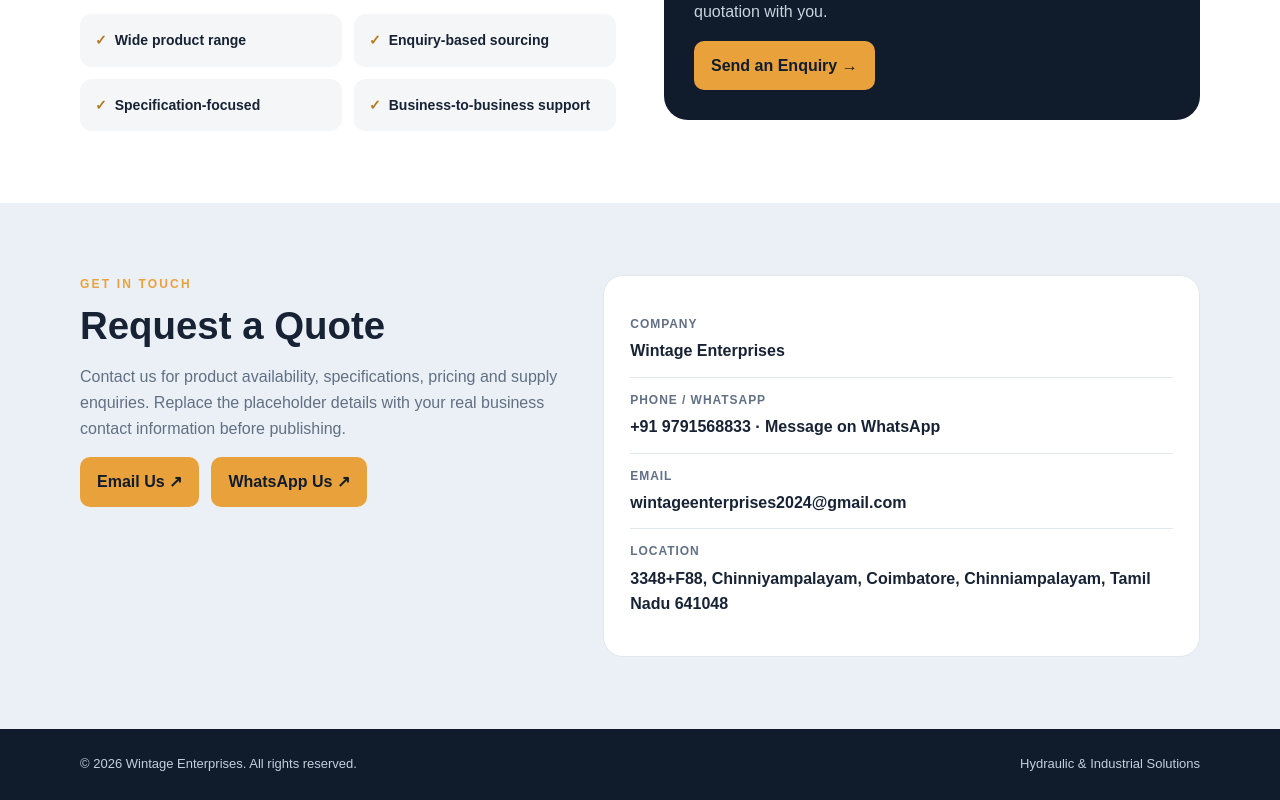
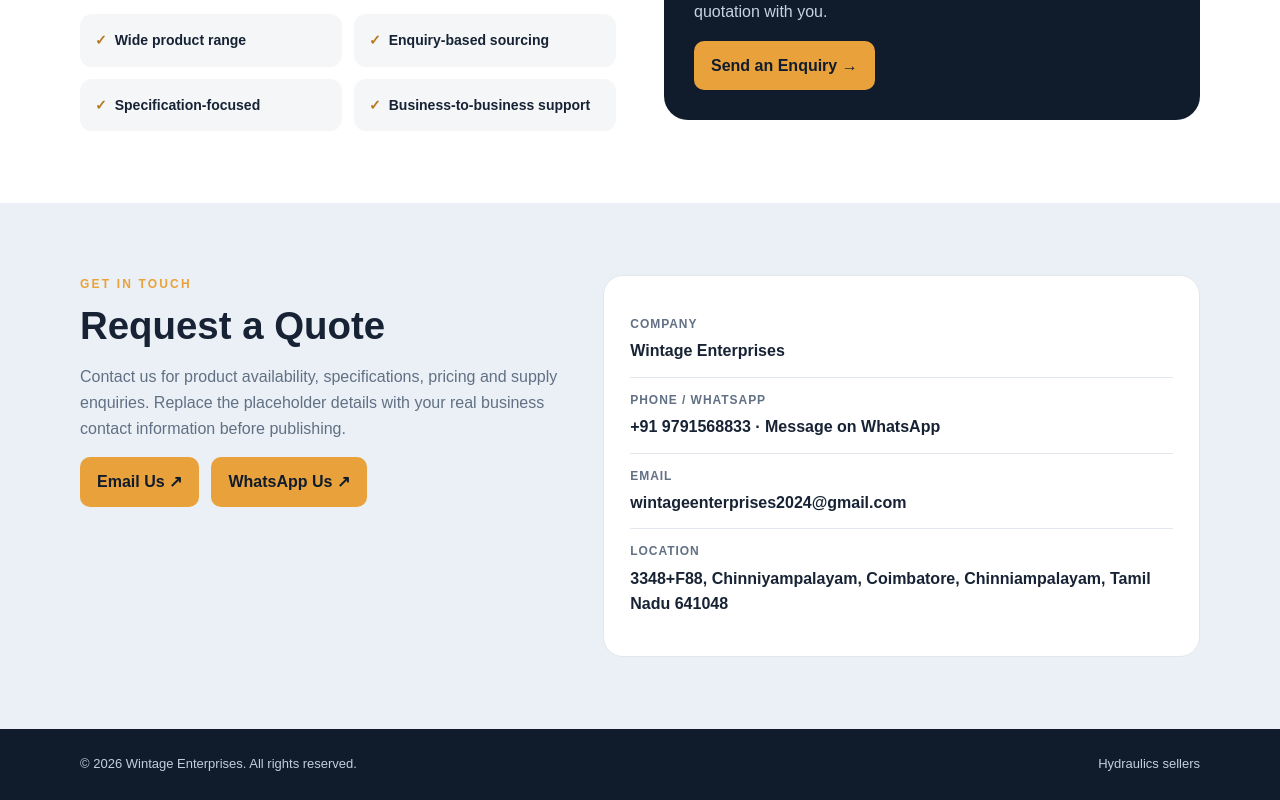
Before and after one commit to divyaprakash-s/Wintage-enterprises-, a plain HTML site: page index.html in a window 1280 px wide. Shown: the part 2132-2932 px from the top of the page. Drawn offline with Linux system fonts and the light colour scheme.

Commit message:
Update title and footer text in index.html

```diff
--- a/index.html
+++ b/index.html
@@ -4,7 +4,7 @@
   <meta charset="UTF-8">
   <meta name="viewport" content="width=device-width, initial-scale=1">
   <meta name="description" content="Hydraulic and industrial components including control valves, cylinders, hydraulic motors, couplings, filters and power packs.">
-  <title>Your Company | Hydraulic & Industrial Solutions</title>
+  <title>Your Company | wintage enterprises</title>
   <style>
     :root {
       --navy: #101c2c;
@@ -227,7 +227,7 @@
   <footer>
     <div class="container footer-row">
       <span>© <span id="year"></span> Wintage Enterprises. All rights reserved.</span>
-      <span>Hydraulic & Industrial Solutions</span>
+      <span>Hydraulics sellers</span>
     </div>
   </footer>
 
```
